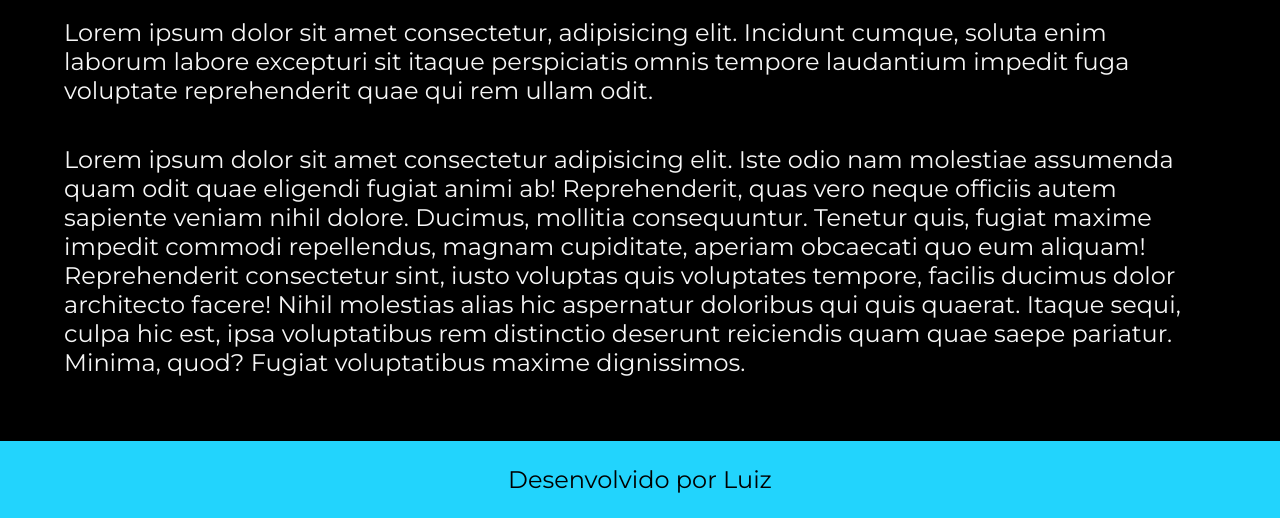
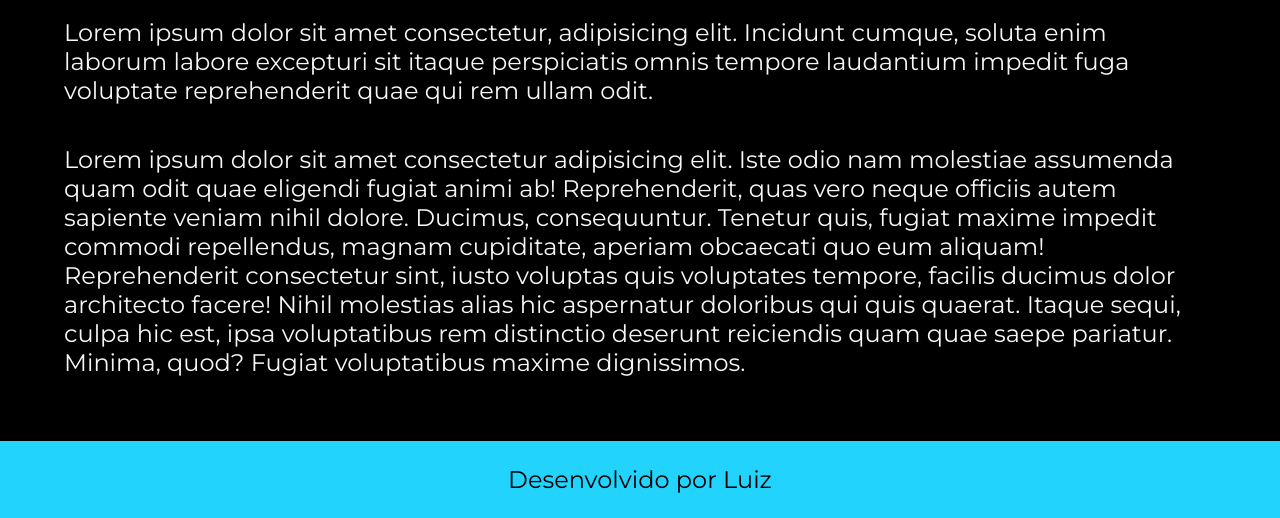
Before and after one commit to LuizVagnerDev/portifolio, a plain HTML site: page about.html in a window 1280 px wide. Shown: the part 947-1465 px from the top of the page. Drawn offline with nearby package versions, Linux system fonts and the light colour scheme.

Commit message:
teste de commit

```diff
--- a/about.html
+++ b/about.html
@@ -18,7 +18,7 @@
             <h1 class="apresentacao__conteudo__titulo">Sobre mim</h1>
             <p class="apresentacao__conteudo__texto">Lorem ipsum dolor sit amet consectetur, adipisicing elit. Incidunt cumque, soluta enim laborum labore excepturi sit itaque perspiciatis omnis tempore laudantium impedit fuga voluptate reprehenderit quae qui rem ullam odit.</p>
             <p class="apresentacao__conteudo__texto">Lorem ipsum dolor sit amet consectetur adipisicing elit. Iste odio nam molestiae assumenda quam odit quae eligendi fugiat animi ab! Reprehenderit, quas vero neque officiis autem sapiente veniam nihil dolore.
-            Ducimus, mollitia consequuntur. Tenetur quis, fugiat maxime impedit commodi repellendus, magnam cupiditate, aperiam obcaecati quo eum aliquam! Reprehenderit consectetur sint, iusto voluptas quis voluptates tempore, facilis ducimus dolor architecto facere!
+            Ducimus, consequuntur. Tenetur quis, fugiat maxime impedit commodi repellendus, magnam cupiditate, aperiam obcaecati quo eum aliquam! Reprehenderit consectetur sint, iusto voluptas quis voluptates tempore, facilis ducimus dolor architecto facere!
             Nihil molestias alias hic aspernatur doloribus qui quis quaerat. Itaque sequi, culpa hic est, ipsa voluptatibus rem distinctio deserunt reiciendis quam quae saepe pariatur. Minima, quod? Fugiat voluptatibus maxime dignissimos.</p>
         </section>
         <img class="apresentacao__imagem" src="./assets/fotoLuiz.JPG" alt="">
```
